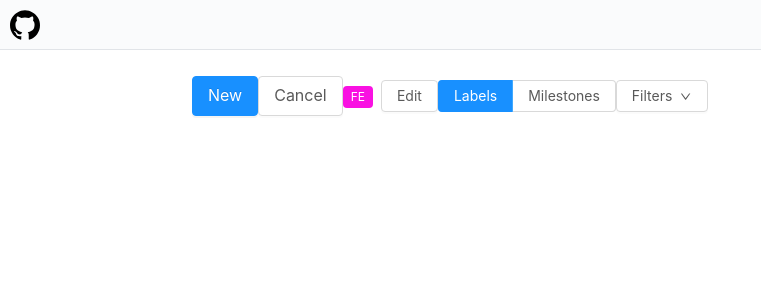
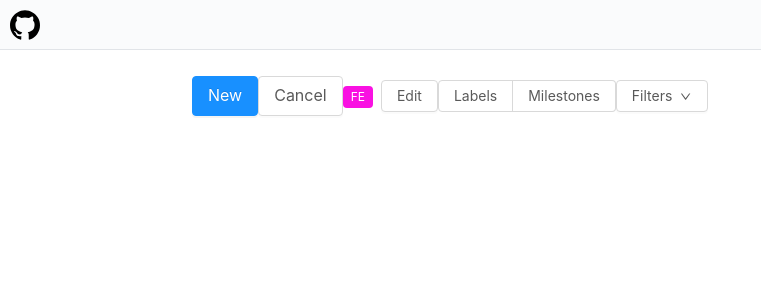
Before and after one commit to codesquad-member-2020/issue-tracker-01, a React app in the folder FE/: page /issues in a window 1280 px wide. Shown: the top 300 px of the page, without its empty margins (0-761 px from the left). Built offline with nearby package versions, Linux system fonts and the light colour scheme.

Commit message:
FE-#36 feat: NavButtons 컴포넌트에서 defaultValue 삭제

```diff
--- a/FE/src/views/components/common/NavButtons.jsx
+++ b/FE/src/views/components/common/NavButtons.jsx
@@ -4,14 +4,7 @@ import { Radio } from "antd";
 const NavButtons = ({ menus }) => {
   const options = menus.map((menu) => ({ label: menu, value: menu }));
 
-  return (
-    <Radio.Group
-      options={options}
-      optionType="button"
-      buttonStyle="solid"
-      defaultValue={options[0].value}
-    />
-  );
+  return <Radio.Group options={options} optionType="button" buttonStyle="solid" />;
 };
 
 export default NavButtons;
```
